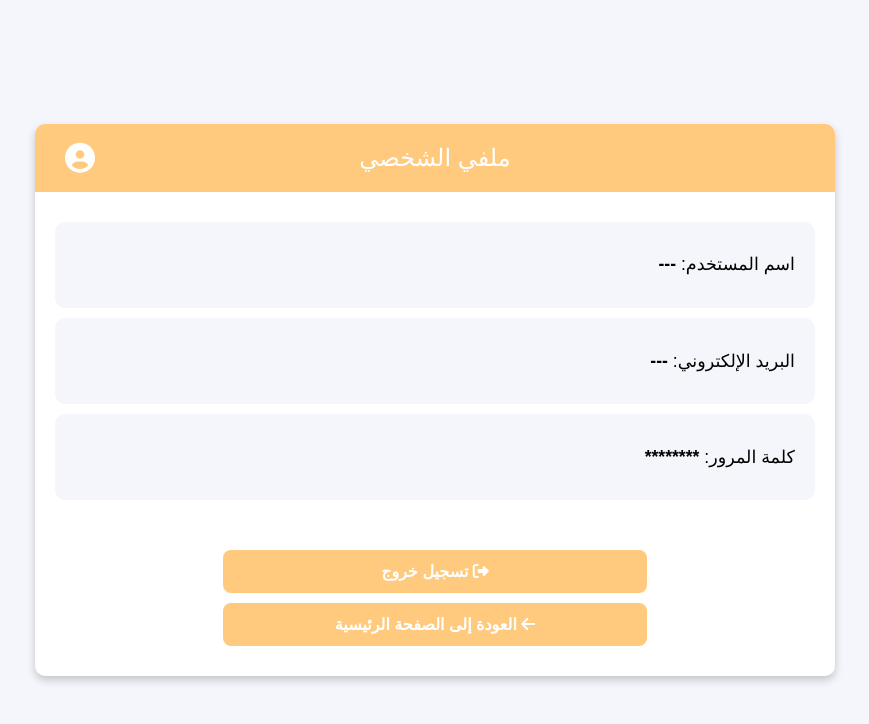
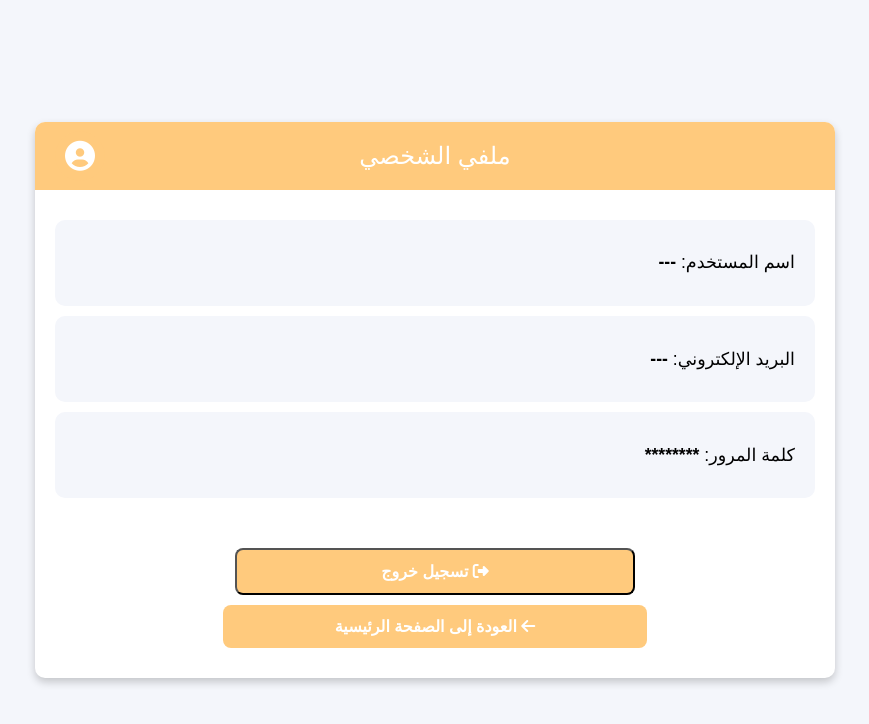
Before and after one commit to Deema28/Riyadh-Train-Integrated-System, a plain HTML site: page profile.html in a window 1280 px wide. Shown: the whole page, without its empty margins (205-1074 px from the left). Drawn offline with Linux system fonts and the light colour scheme; no server answers.

Commit message:
Update profile.html

```diff
--- a/profile.html
+++ b/profile.html
@@ -27,9 +27,9 @@
             </div>
         </div>
         <div class="buttons">
-            <a href="#" class="logout-btn" onclick="logout()">
+           <button class="logout-btn" onclick="logout()">
                 <i class="fa-solid fa-right-from-bracket"></i> تسجيل خروج
-            </a>
+            </button>
             <a href="home.html" class="home-btn">
                 <i class="fa-solid fa-arrow-left"></i> العودة إلى الصفحة الرئيسية
             </a>
```
